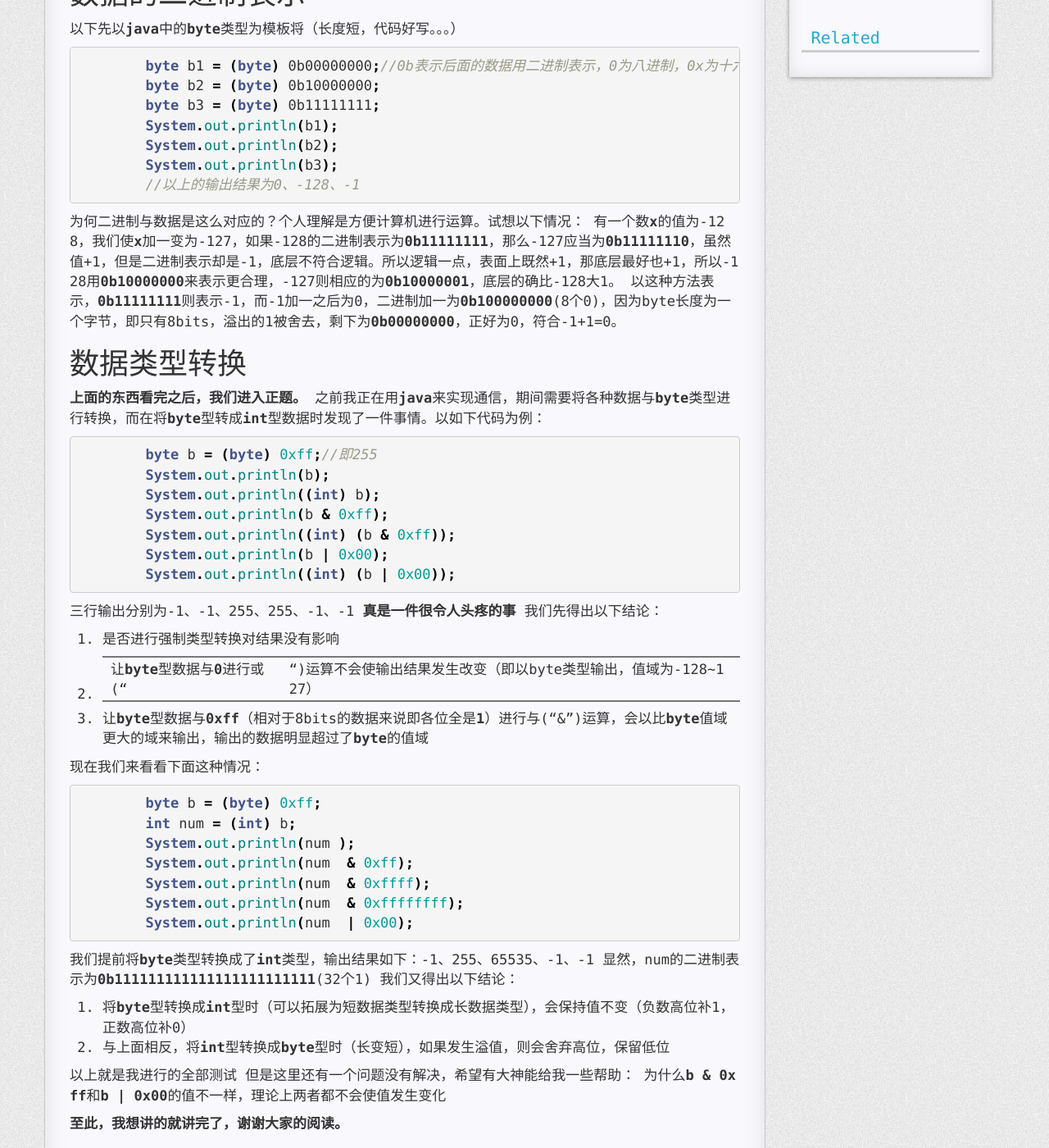
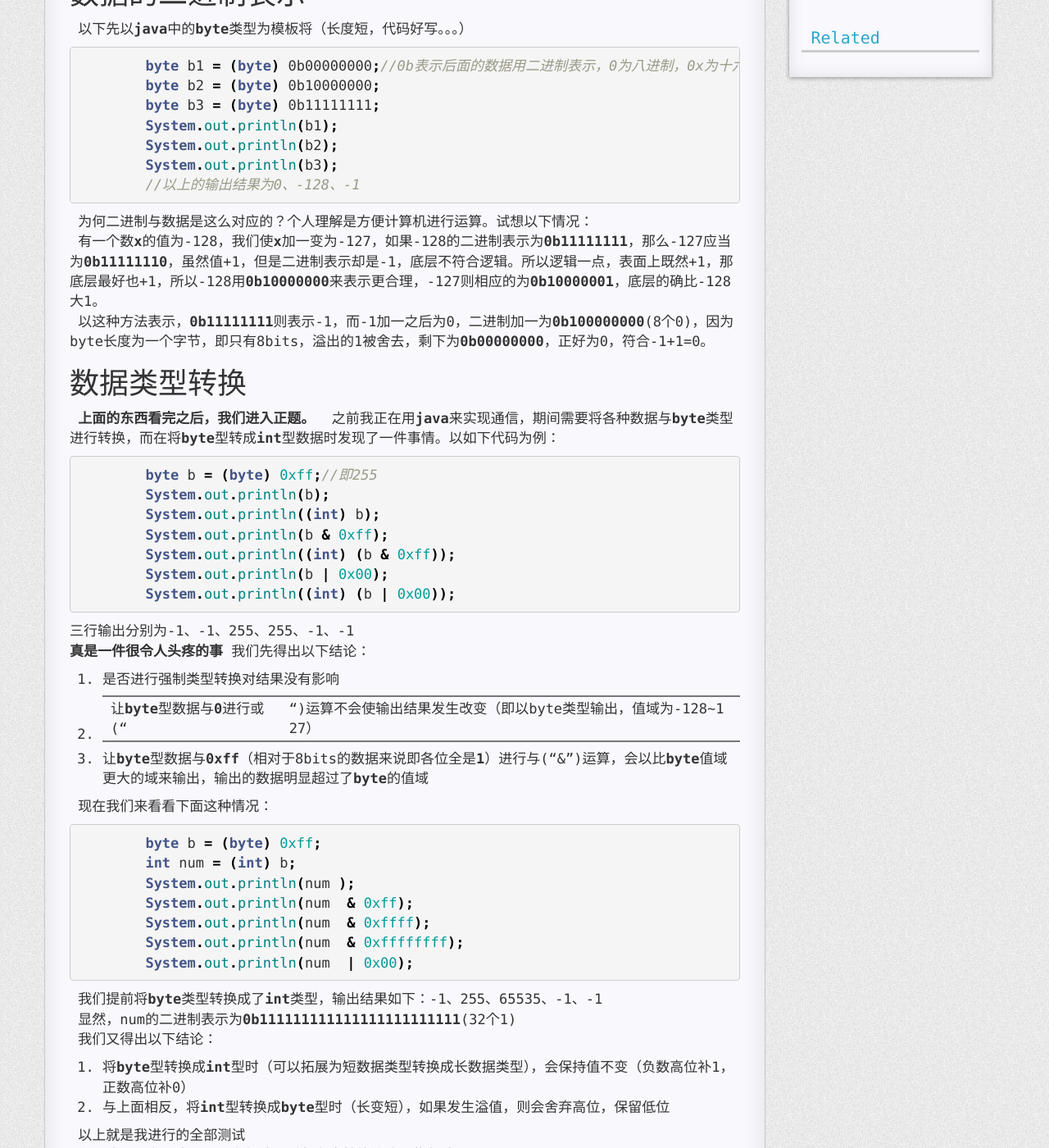
Before and after one commit to WilfredShen/WilfredShen.github.io, a Jekyll site: the page built from _posts/2019-04-30-数据的二进制表示&数据类型转换.md, in a window 1280 px wide and 1400 px high, scrolled down 287 px. Shown: the whole window at 82% size. Built offline with Jekyll 4.4.1, drawn with Linux system fonts in a browser that asks for light colours; nearby versions of some CDN libraries; comment, search, counter and statistics services are not loaded; a style sheet for code colours, icons or effects is not loaded; some of the changed text lies outside the part shown.

Commit message:
Update 2019-04-30-数据的二进制表示&数据类型转换.md

````diff
--- a/_posts/2019-04-30-数据的二进制表示&数据类型转换.md
+++ b/_posts/2019-04-30-数据的二进制表示&数据类型转换.md
@@ -10,7 +10,7 @@ categories: 二进制
 {:toc}
 
 # 数据的二进制表示
-以下先以**java**中的**byte**类型为模板将（长度短，代码好写。。。）
+&emsp;以下先以**java**中的**byte**类型为模板将（长度短，代码好写。。。）<br/>
 
 ```java
 	byte b1 = (byte) 0b00000000;//0b表示后面的数据用二进制表示，0为八进制，0x为十六进制，十进制不带前缀
@@ -21,13 +21,13 @@ categories: 二进制
 	System.out.println(b3);
 	//以上的输出结果为0、-128、-1
 ```
-为何二进制与数据是这么对应的？个人理解是方便计算机进行运算。试想以下情况：
-有一个数**x**的值为-128，我们使**x**加一变为-127，如果-128的二进制表示为**0b11111111**，那么-127应当为**0b11111110**，虽然值+1，但是二进制表示却是-1，底层不符合逻辑。所以逻辑一点，表面上既然+1，那底层最好也+1，所以-128用**0b10000000**来表示更合理，-127则相应的为**0b10000001**，底层的确比-128大1。
-以这种方法表示，**0b11111111**则表示-1，而-1加一之后为0，二进制加一为**0b100000000**(8个0)，因为byte长度为一个字节，即只有8bits，溢出的1被舍去，剩下为**0b00000000**，正好为0，符合-1+1=0。
+&emsp;为何二进制与数据是这么对应的？个人理解是方便计算机进行运算。试想以下情况：<br/>
+&emsp;有一个数**x**的值为-128，我们使**x**加一变为-127，如果-128的二进制表示为**0b11111111**，那么-127应当为**0b11111110**，虽然值+1，但是二进制表示却是-1，底层不符合逻辑。所以逻辑一点，表面上既然+1，那底层最好也+1，所以-128用**0b10000000**来表示更合理，-127则相应的为**0b10000001**，底层的确比-128大1。<br/>
+&emsp;以这种方法表示，**0b11111111**则表示-1，而-1加一之后为0，二进制加一为**0b100000000**(8个0)，因为byte长度为一个字节，即只有8bits，溢出的1被舍去，剩下为**0b00000000**，正好为0，符合-1+1=0。<br/>
 
 # 数据类型转换
-**上面的东西看完之后，我们进入正题。**
-之前我正在用**java**来实现通信，期间需要将各种数据与**byte**类型进行转换，而在将**byte**型转成**int**型数据时发现了一件事情。以如下代码为例：
+&emsp;**上面的东西看完之后，我们进入正题。**
+&emsp;之前我正在用**java**来实现通信，期间需要将各种数据与**byte**类型进行转换，而在将**byte**型转成**int**型数据时发现了一件事情。以如下代码为例：<br/>
 
 ```java
 	byte b = (byte) 0xff;//即255
@@ -38,14 +38,14 @@ categories: 二进制
 	System.out.println(b | 0x00);
 	System.out.println((int) (b | 0x00));
 ```
-三行输出分别为-1、-1、255、255、-1、-1
+三行输出分别为-1、-1、255、255、-1、-1<br/>
 **真是一件很令人头疼的事**
-我们先得出以下结论：
- 1. 是否进行强制类型转换对结果没有影响
- 2. 让**byte**型数据与**0**进行或("|")运算不会使输出结果发生改变（即以byte类型输出，值域为-128~127）
- 3. 让**byte**型数据与**0xff**（相对于8bits的数据来说即各位全是**1**）进行与("&")运算，会以比**byte**值域更大的域来输出，输出的数据明显超过了**byte**的值域
+我们先得出以下结论：<br/>
+1. 是否进行强制类型转换对结果没有影响
+2. 让**byte**型数据与**0**进行或("|")运算不会使输出结果发生改变（即以byte类型输出，值域为-128~127）
+3. 让**byte**型数据与**0xff**（相对于8bits的数据来说即各位全是**1**）进行与("&")运算，会以比**byte**值域更大的域来输出，输出的数据明显超过了**byte**的值域
 
-现在我们来看看下面这种情况：
+&emsp;现在我们来看看下面这种情况：<br/>
 
 ```java
 	byte b = (byte) 0xff;
@@ -56,15 +56,15 @@ categories: 二进制
 	System.out.println(num  & 0xffffffff);
 	System.out.println(num  | 0x00);
 ```
-我们提前将**byte**类型转换成了**int**类型，输出结果如下：-1、255、65535、-1、-1
-显然，num的二进制表示为**0b111111111111111111111111**(32个1)
-我们又得出以下结论：
+&emsp;我们提前将**byte**类型转换成了**int**类型，输出结果如下：-1、255、65535、-1、-1<br/>
+&emsp;显然，num的二进制表示为**0b111111111111111111111111**(32个1)<br/>
+&emsp;我们又得出以下结论：<br/>
 
- 1. 将**byte**型转换成**int**型时（可以拓展为短数据类型转换成长数据类型），会保持值不变（负数高位补1，正数高位补0）
- 2. 与上面相反，将**int**型转换成**byte**型时（长变短），如果发生溢值，则会舍弃高位，保留低位
+1. 将**byte**型转换成**int**型时（可以拓展为短数据类型转换成长数据类型），会保持值不变（负数高位补1，正数高位补0）
+2. 与上面相反，将**int**型转换成**byte**型时（长变短），如果发生溢值，则会舍弃高位，保留低位
 
-以上就是我进行的全部测试
-但是这里还有一个问题没有解决，希望有大神能给我一些帮助：
-为什么**b & 0xff**和**b | 0x00**的值不一样，理论上两者都不会使值发生变化
+&emsp;以上就是我进行的全部测试<br/>
+&emsp;但是这里还有一个问题没有解决，希望有大神能给我一些帮助：<br/>
+&emsp;为什么**b & 0xff**和**b | 0x00**的值不一样，理论上两者都不会使值发生变化<br/>
 
 **至此，我想讲的就讲完了，谢谢大家的阅读。**
````
